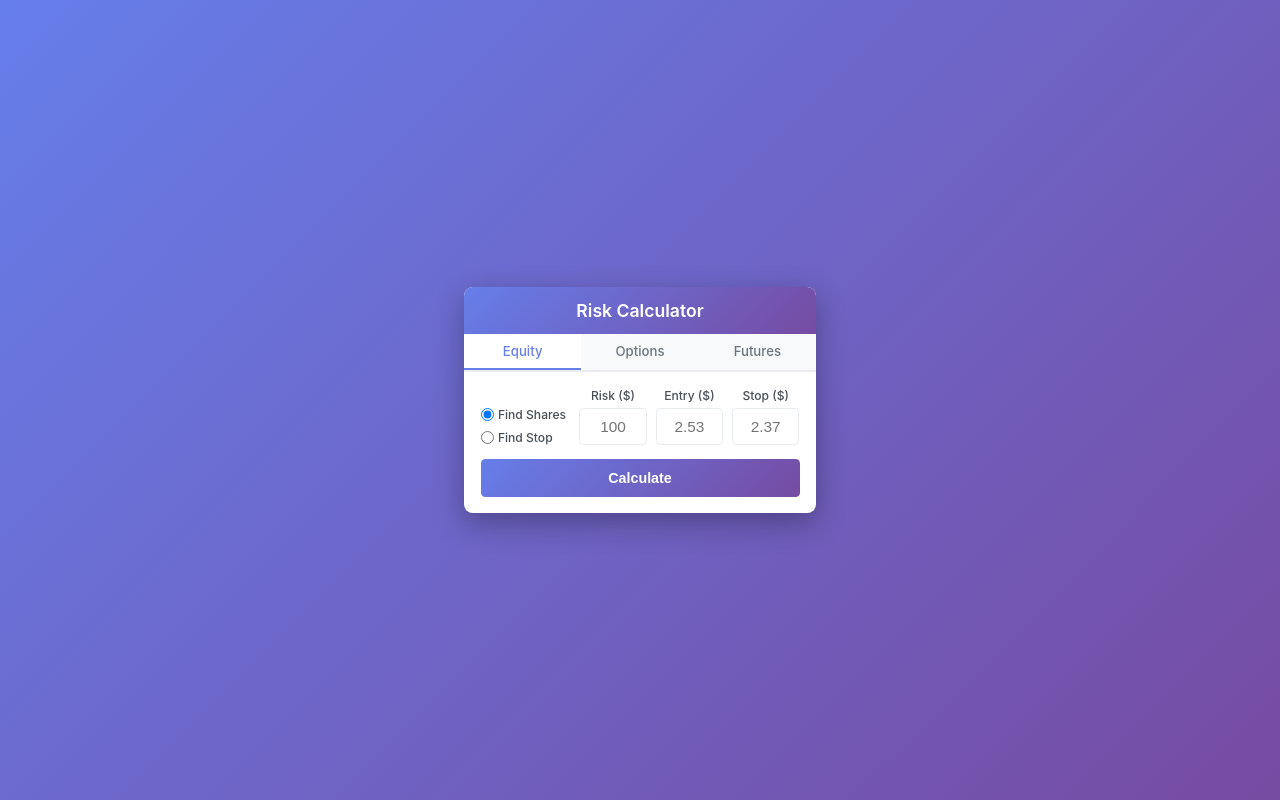
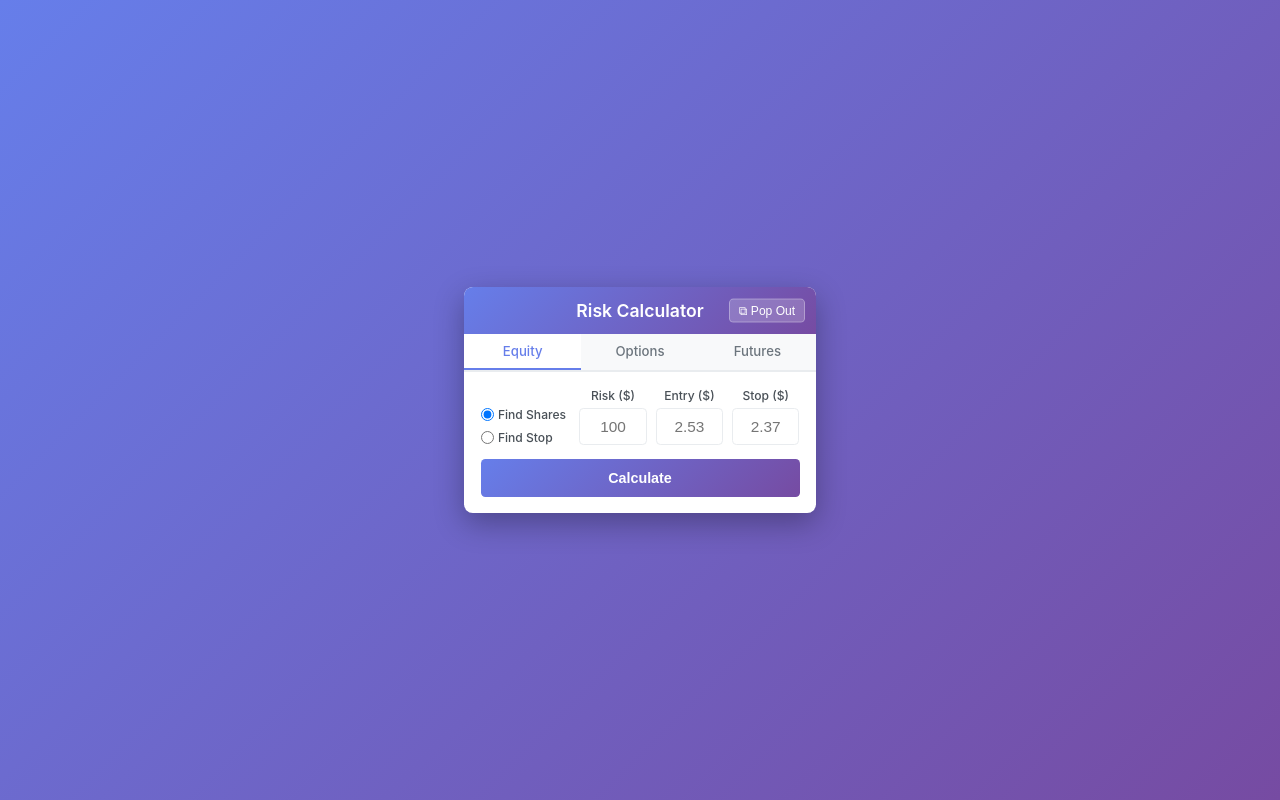
Before and after one commit to EricBell/risk-pages, a plain HTML site: page index.html in a window 1280 px wide. Drawn offline with Linux system fonts and the light colour scheme.

Commit message:
I've added a "Pop Out" button in the header. Here's what happens when you click it:
  1. Opens a new compact window sized perfectly to wrap the calculator
  2. Window dimensions scale based on your --scale-factor setting
  3. Centered on screen when it opens
  4. Clean window - no toolbars, menubar, or location bar
  5. Resizable - you can adjust if needed

  With your current 10% scale (--scale-factor: 1.1):
  - Window size: 418px × 550px
  - Clean, minimal frame around the calculator

  You can now keep the calculator open in a small floating window on your screen while trading! The button appears in the top-right corner of the header.

```diff
--- a/index.html
+++ b/index.html
@@ -40,11 +40,32 @@
             color: white;
             padding: calc(12px * var(--scale-factor)) calc(15px * var(--scale-factor));
             text-align: center;
+            position: relative;
         }
 
         .header h1 {
             font-size: calc(16px * var(--scale-factor));
             font-weight: 600;
+        }
+
+        .popout-btn {
+            position: absolute;
+            right: calc(10px * var(--scale-factor));
+            top: 50%;
+            transform: translateY(-50%);
+            background: rgba(255, 255, 255, 0.2);
+            color: white;
+            border: 1px solid rgba(255, 255, 255, 0.3);
+            padding: calc(4px * var(--scale-factor)) calc(8px * var(--scale-factor));
+            border-radius: calc(4px * var(--scale-factor));
+            font-size: calc(11px * var(--scale-factor));
+            cursor: pointer;
+            transition: all 0.2s ease;
+        }
+
+        .popout-btn:hover {
+            background: rgba(255, 255, 255, 0.3);
+            transform: translateY(-50%) scale(1.05);
         }
 
         .tabs {
@@ -227,6 +248,7 @@
     <div class="container">
         <div class="header">
             <h1>Risk Calculator</h1>
+            <button class="popout-btn" onclick="popOutCalculator()">⧉ Pop Out</button>
         </div>
 
         <div class="tabs">
@@ -301,6 +323,25 @@
     </div>
 
     <script>
+        // Pop out calculator in new window
+        function popOutCalculator() {
+            const scaleFactor = parseFloat(getComputedStyle(document.documentElement)
+                .getPropertyValue('--scale-factor')) || 1.1;
+
+            // Calculate window size based on scale factor
+            const width = Math.ceil(380 * scaleFactor);
+            const height = Math.ceil(500 * scaleFactor);
+
+            // Center the window on screen
+            const left = Math.ceil((window.screen.width - width) / 2);
+            const top = Math.ceil((window.screen.height - height) / 2);
+
+            const features = `width=${width},height=${height},left=${left},top=${top},` +
+                           `resizable=yes,scrollbars=no,status=no,menubar=no,toolbar=no,location=no`;
+
+            window.open(window.location.href, 'RiskCalculator', features);
+        }
+
         // Tab switching
         document.querySelectorAll('.tab').forEach(tab => {
             tab.addEventListener('click', () => {
```
